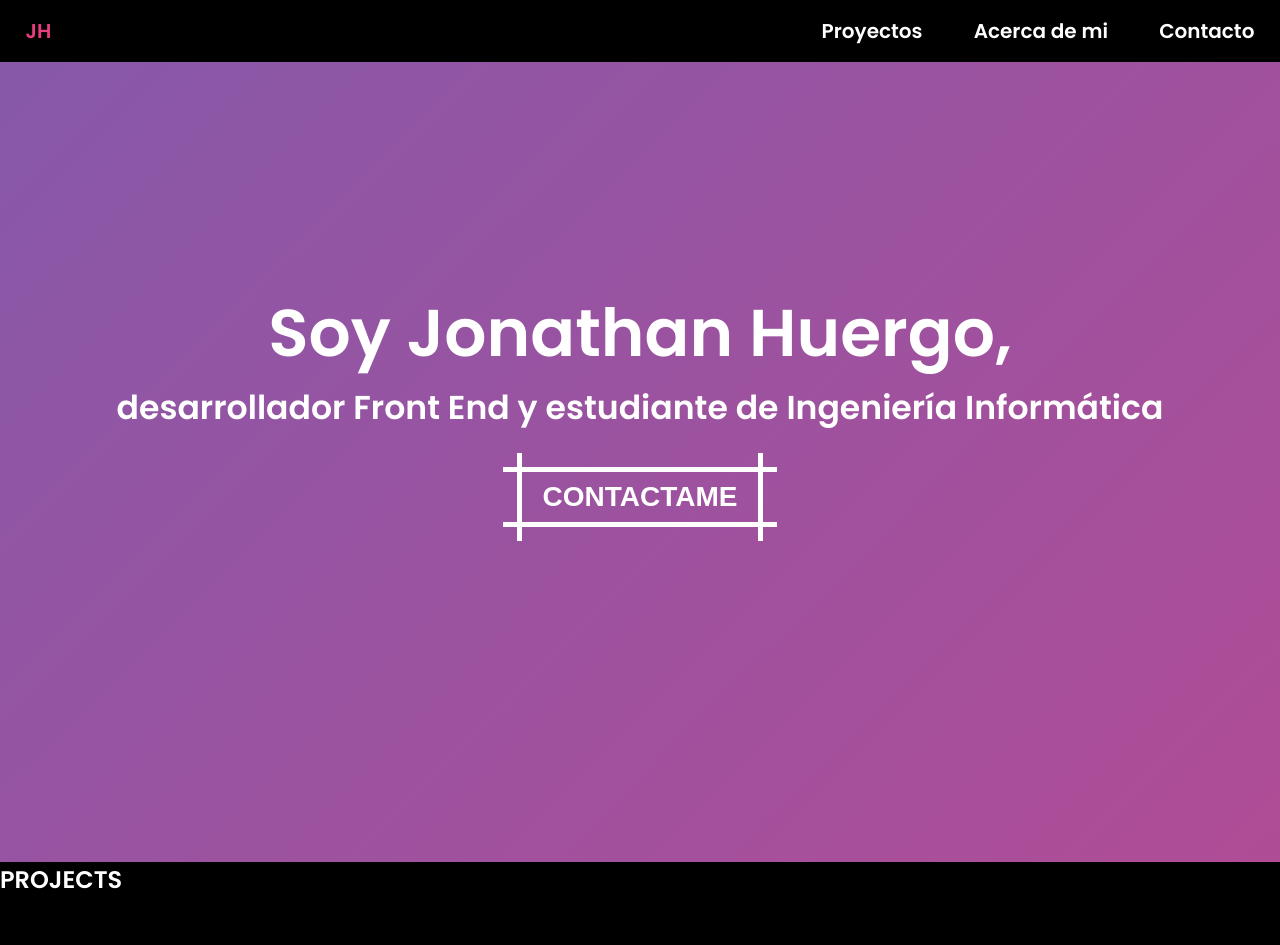
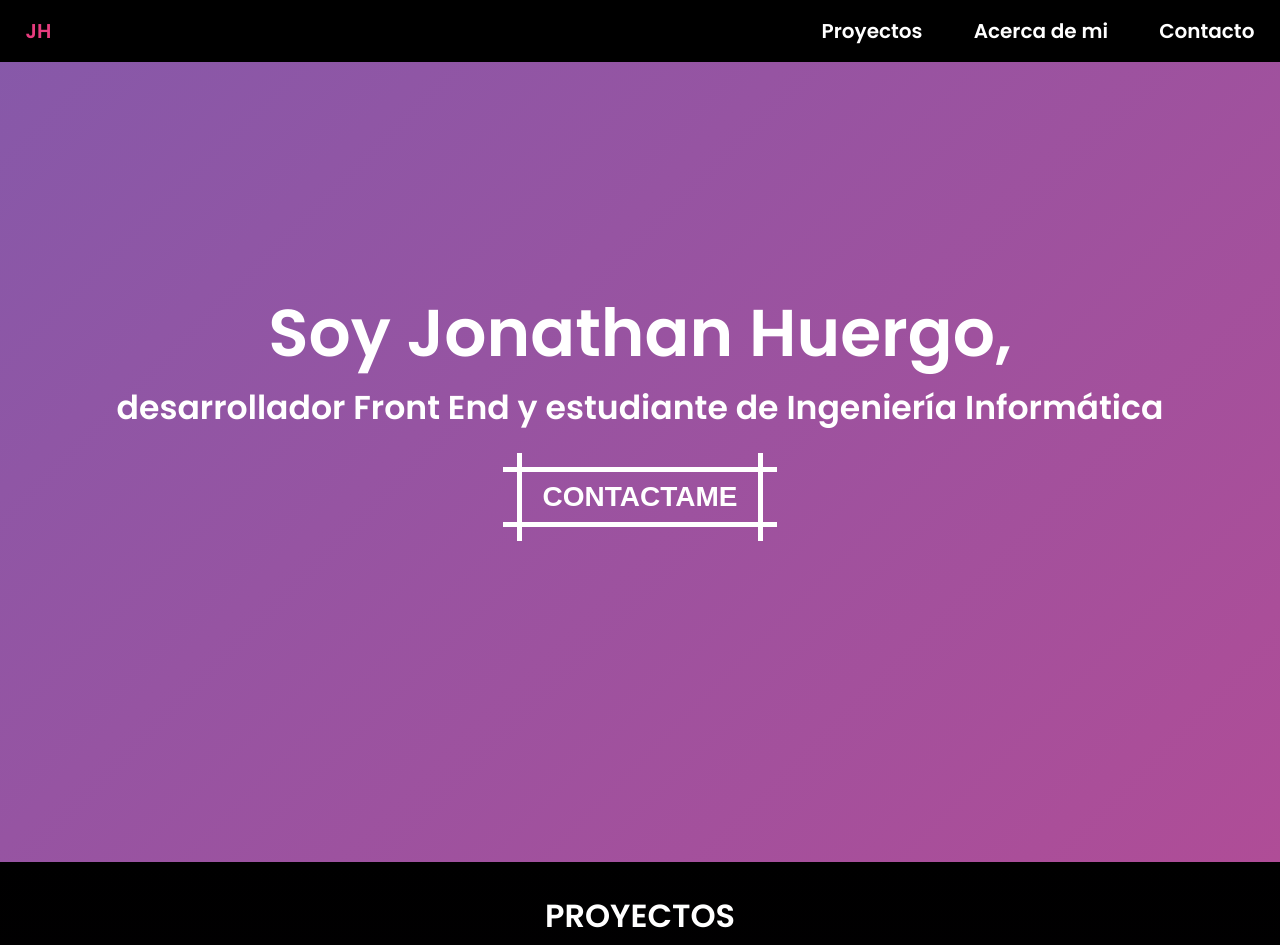
Before and after one commit to JonyHuergo/jhuergo2, a Next.js app: page / in a window 1280 px wide. Shown: the top 945 px of the page. Built offline with nearby package versions, Linux system fonts and the light colour scheme.

Commit message:
Style projects section title

```diff
--- a/components/Projects.tsx
+++ b/components/Projects.tsx
@@ -4,7 +4,7 @@ import styles from "../styles/Projects.module.css"
 const Projects = () => {
     return (
         <section id="projects" className={styles.projects}>
-            <h2>PROJECTS</h2>
+            <h2>PROYECTOS</h2>
             <div className={styles.projectsContainer}>
                 <ProjectCard name={"History-Blog"} img={"historyBlog.png"} pageLink={"https://history-blog-gamma.vercel.app/"} technologies={["HTML", "CSS", "JAVASCRIPT", "REACT", "NEXT", "GRAPHQL", "TAILWIND"]}/>
                 <ProjectCard name={"Comercio Conectado"} img={"comercioConectado.png"} pageLink={"https://comercio-conectado.vercel.app/"} technologies={["HTML", "CSS", "JAVASCRIPT", "REACT", "NEXT", "GRAPHQL"]}/>
--- a/styles/Projects.module.css
+++ b/styles/Projects.module.css
@@ -1,5 +1,11 @@
 .projects {
+    padding-top: 30px;
+}
 
+.projects h2 {
+    font-size: 2em;
+    text-align: center;
+    margin-bottom: 30px;
 }
 
 .projectsContainer {
```
